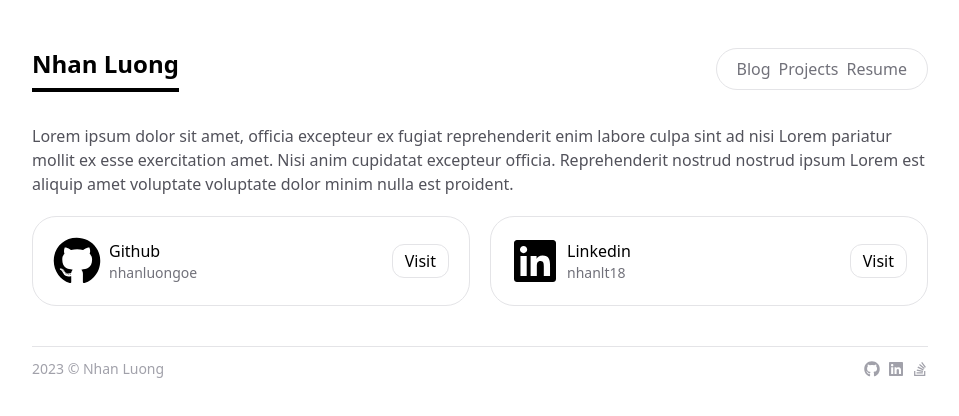
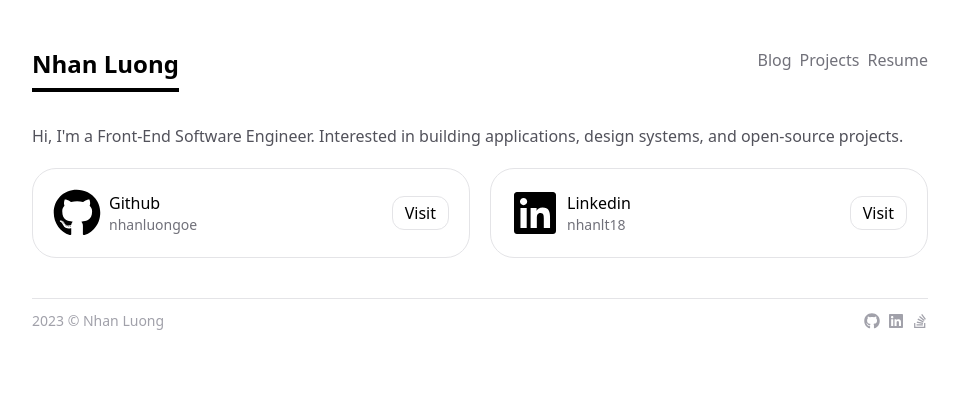
Before and after one commit to v-diepttn147/blog, a Next.js app: page / in a window 1280 px wide. Shown: the top 416 px of the page, without its empty margins (160-1119 px from the left). Built offline with nearby package versions, Linux system fonts and the light colour scheme.

Commit message:
chore: update header and write intro

```diff
--- a/src/app/(routes)/globals.css
+++ b/src/app/(routes)/globals.css
@@ -4,6 +4,6 @@
 
 @layer components {
   .card {
-    @apply bg-white rounded-3xl border border-zinc-200 py-2 px-5;
+    @apply border border-zinc-200 hover:shadow-lg transition p-5 rounded-3xl w-full;
   }
 }
--- a/src/app/(routes)/page.tsx
+++ b/src/app/(routes)/page.tsx
@@ -6,16 +6,13 @@ const SOCIALS = {
   linkedin: "https://www.linkedin.com/in/nhanlt18/",
 };
 
+const INTRO =
+  "Hi, I'm a Front-End Software Engineer. Interested in building applications, design systems, and open-source projects.";
+
 export default function Home() {
   return (
-    <main className="flex flex-col items-center justify-between">
-      <p className="text-zinc-600 mb-5">
-        Lorem ipsum dolor sit amet, officia excepteur ex fugiat reprehenderit
-        enim labore culpa sint ad nisi Lorem pariatur mollit ex esse
-        exercitation amet. Nisi anim cupidatat excepteur officia. Reprehenderit
-        nostrud nostrud ipsum Lorem est aliquip amet voluptate voluptate dolor
-        minim nulla est proident.
-      </p>
+    <main className="flex flex-col justify-between">
+      <p className="text-zinc-600 mb-5 text-start">{INTRO}</p>
       <div className="w-full">
         <div className="flex gap-x-5">
           <SocialCard
--- a/src/app/_common/components/Header/index.tsx
+++ b/src/app/_common/components/Header/index.tsx
@@ -33,7 +33,7 @@ export default function Header() {
       >
         Nhan Luong
       </Link>
-      <ul className="flex gap-x-2 text-zinc-500 card">
+      <ul className="flex gap-x-2 text-zinc-500">
         {NAV_ITEMS.map((item) => (
           <li key={item.id}>
             <Link href={item.value} className="">
--- a/src/app/_common/components/SocialCard/index.tsx
+++ b/src/app/_common/components/SocialCard/index.tsx
@@ -12,7 +12,7 @@ export default function SocialCard(props: ICardProps) {
   const { title, desc, icon, href = "#" } = props;
 
   return (
-    <div className="group border border-zinc-200 hover:shadow-lg transition flex justify-between items-center p-5 rounded-3xl w-full">
+    <div className="card group flex justify-between items-center">
       <div className="flex items-center">
         <div className="pr-2 group-hover:scale-110 transition-transform">
           {icon}
```
